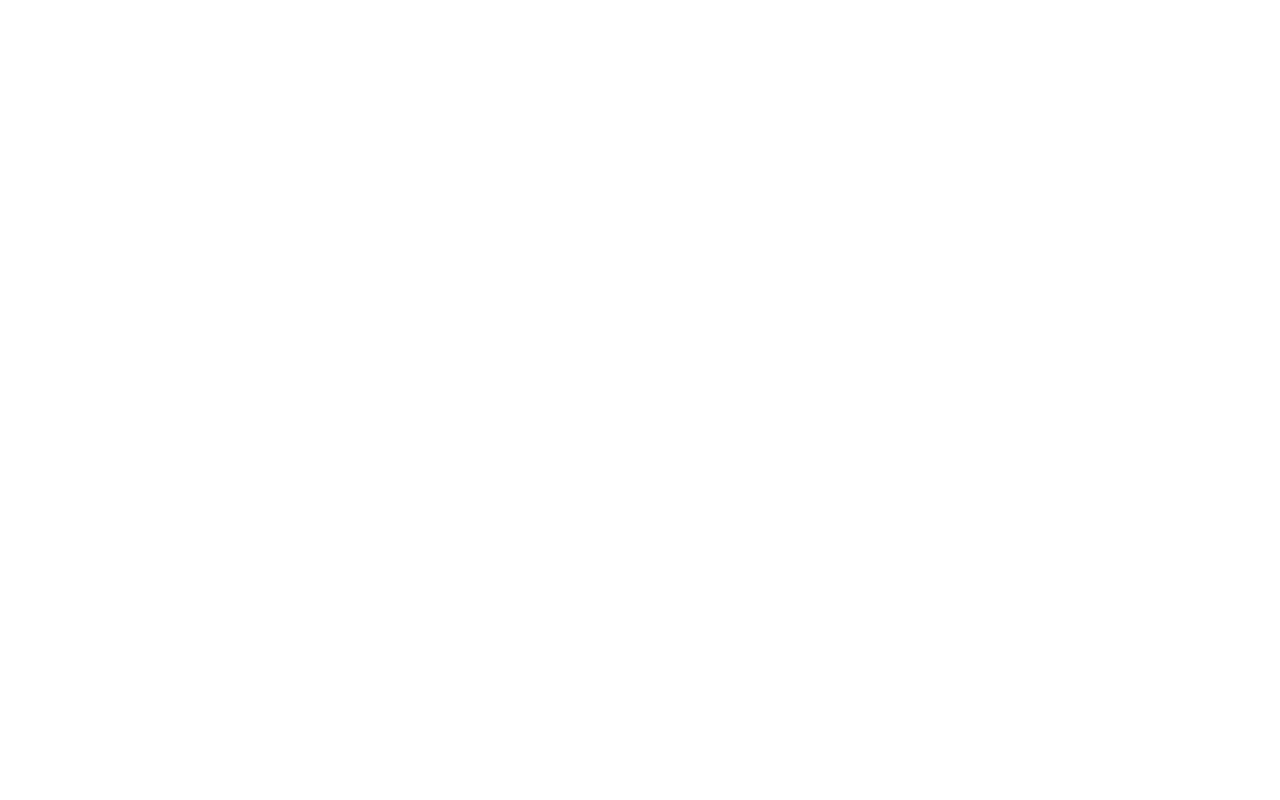
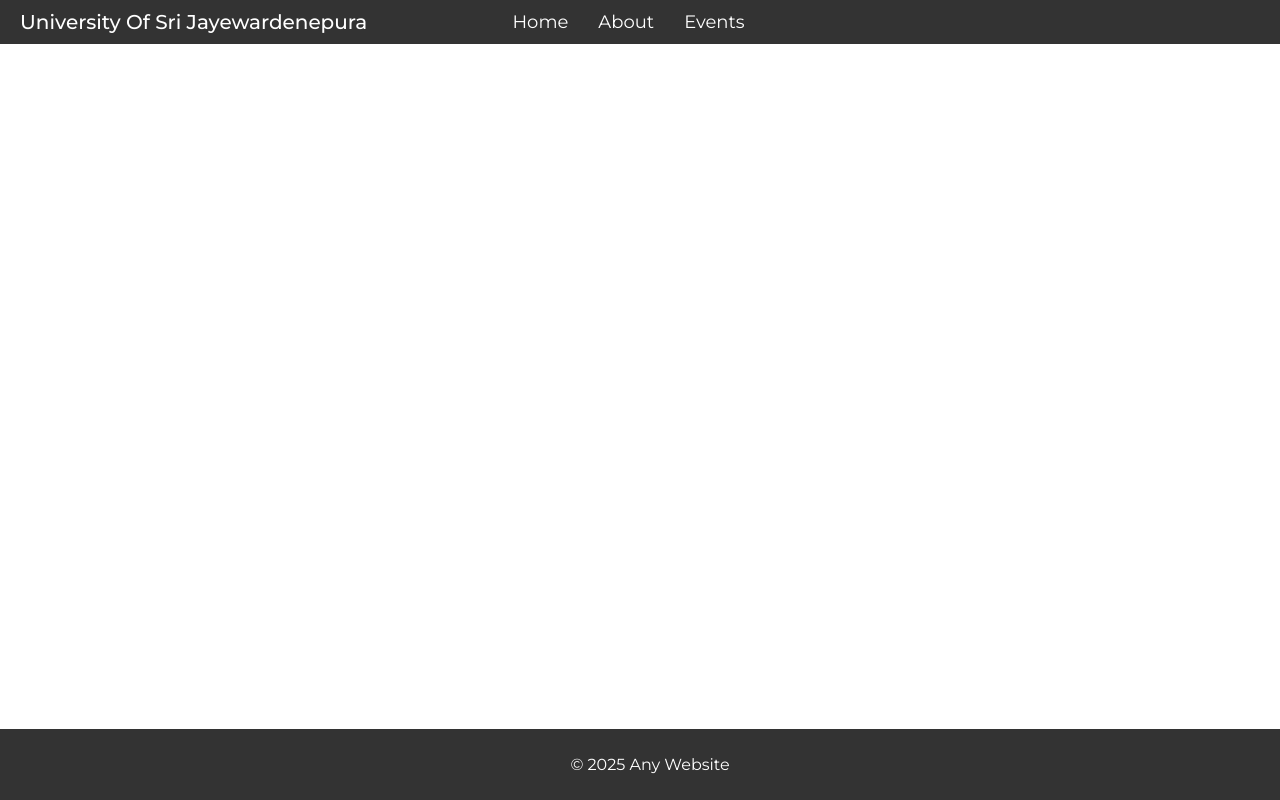
Before and after one commit to SeniduRavihara/foc-welcome, a website: page index.html in a window 1280 px wide. Drawn offline with Linux system fonts and the light colour scheme.

Commit message:
add header and Footer

```diff
--- a/index.html
+++ b/index.html
@@ -5,8 +5,23 @@
     <meta name="viewport" content="width=device-width, initial-scale=1.0" />
     <title>FOCWelcome</title>
     <link rel="stylesheet" href="./styles/index.css" />
+    <link href="https://fonts.googleapis.com/css2?family=Montserrat:wght@400;500&display=swap" rel="stylesheet">
   </head>
   <body>
+
+    <!-- Header Section -->
+    <header>
+        <div class="header-left">
+            <span class="site-name">University Of Sri Jayewardenepura</span>
+        </div>
+        <nav class="header-right">
+            <ul>
+                <li><a href="#">Home</a></li>
+                <li><a href="#">About</a></li>
+                <li><a href="#">Events</a></li>
+            </ul>
+        </nav>
+    </header>
 
     <!-- Home section -->
     <section class="Home">
@@ -22,5 +37,10 @@
     <!-- Events section -->
     <section class="Events"></section>
 
+     <!-- Footer Section -->
+    <footer>
+        <p>&copy; 2025 Any Website</p>
+    </footer>
+
   </body>
 </html>
--- a/styles/index.css
+++ b/styles/index.css
@@ -0,0 +1,104 @@
+/* Import Montserrat Font */
+body {
+    font-family: 'Montserrat', sans-serif;
+    margin: 0;
+    padding: 0;
+}
+
+header {
+    display: flex;
+    justify-content: space-between;
+    align-items: center;
+    background-color: #333;
+    padding: 10px 20px;
+    color: white;
+}
+
+.header-left .site-name {
+    font-size: 20px;
+    font-weight: 500;
+}
+
+.header-right{
+    display: flex;
+    justify-content: center;
+    flex-grow: 1;
+    margin-right: 400px;
+}
+
+.header-right ul {
+    list-style: none;
+    margin: 0;
+    padding: 0;
+    display: flex;
+}
+
+.header-right ul li {
+    margin-left: 30px;
+}
+
+.header-right ul li a {
+    color: white;
+    text-decoration: none;
+    font-size: 18px;
+}
+
+.slider {
+    position: relative;
+    overflow: hidden;
+}
+
+.slider-images {
+    display: flex;
+    animation: slide 15s infinite;
+}
+
+.slider-img {
+    width: 100%;
+    height: auto;
+}
+
+@keyframes slide {
+    0% { transform: translateX(0); }
+    33% { transform: translateX(-100%); }
+    66% { transform: translateX(-200%); }
+    100% { transform: translateX(0); }
+}
+
+.content {
+    padding: 20px;
+    text-align: center;
+}
+
+.social-popup {
+    display: flex;
+    justify-content: flex-end;
+    padding: 20px;
+    position: fixed;
+    bottom: 10px;
+    right: 10px;
+}
+
+.popup-icons {
+    display: flex;
+}
+
+.icon {
+    margin-left: 10px;
+}
+
+.icon img {
+    width: 30px;
+    height: 30px;
+    border-radius: 50%;
+}
+
+footer {
+    background-color: #333;
+    color: white;
+    text-align: center;
+    padding: 10px;
+    position: fixed;
+    width: 100%;
+    bottom: 0;
+}
```
